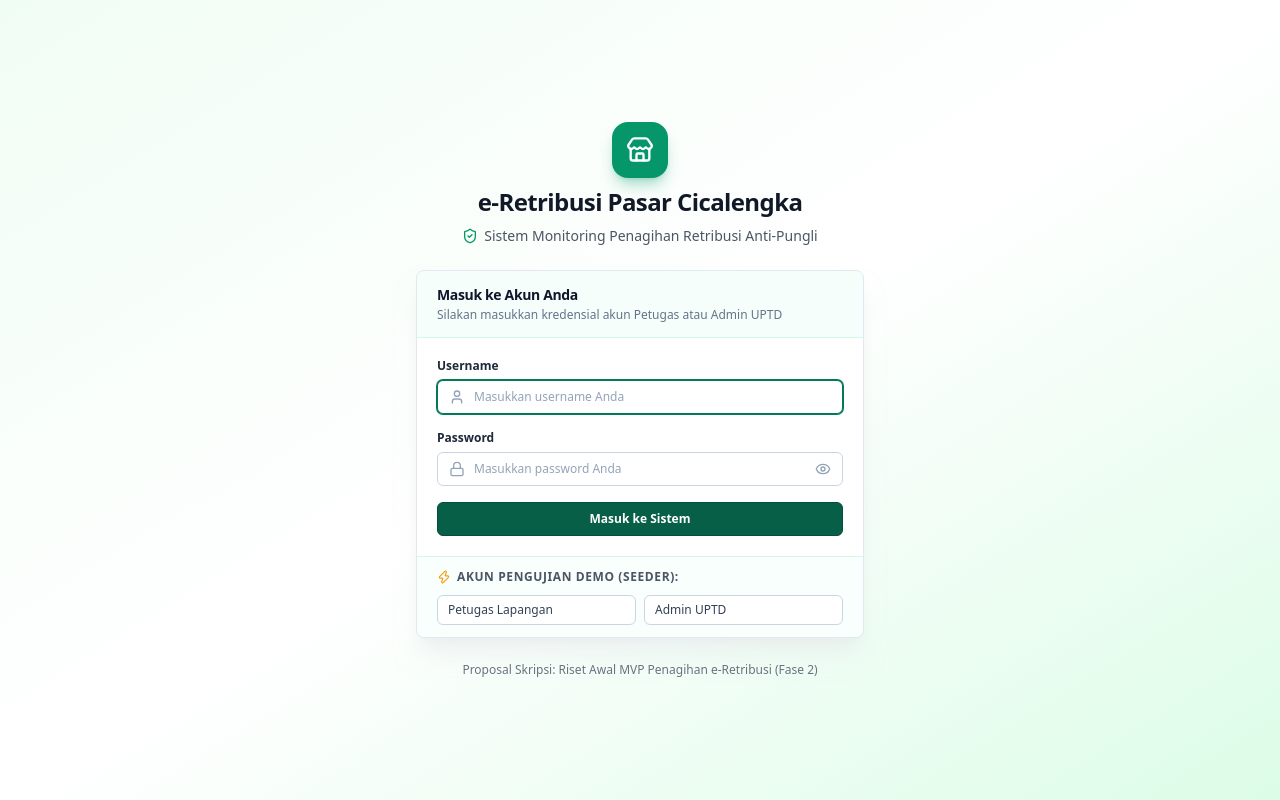
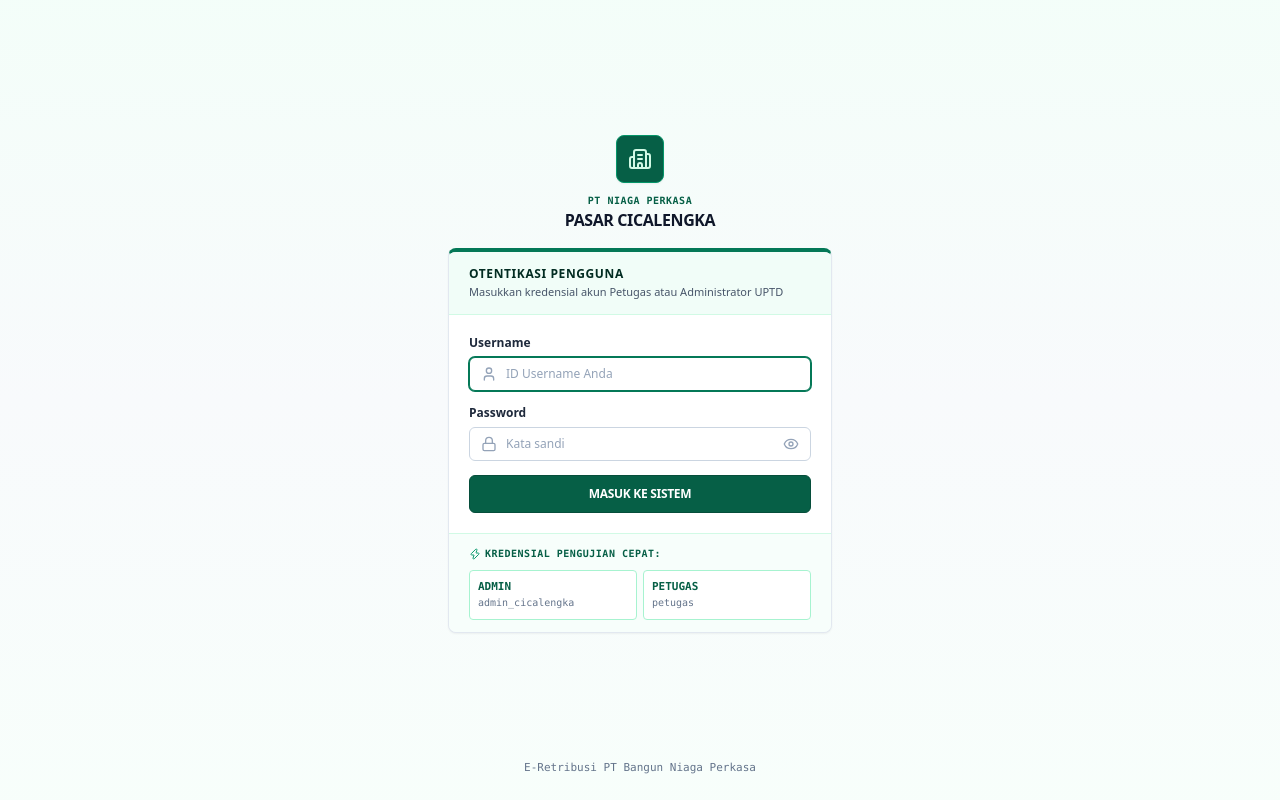
Before and after one commit to rifqyfakhryzain/retribusi-frontend, a React (Vite) app: page /login in a window 1280 px wide. Built offline with nearby package versions, Linux system fonts and the light colour scheme; no server answers.

Commit message:
refactor: redesign login page with govtech identity and fix form logic

```diff
--- a/src/features/auth/LoginPage.jsx
+++ b/src/features/auth/LoginPage.jsx
@@ -1,18 +1,10 @@
 import { useState } from "react";
 import { useNavigate, Navigate } from "react-router-dom";
-import { User, Lock, Store, ShieldCheck, Zap } from "lucide-react";
+import { User, Lock, Building2, ShieldCheck, Zap } from "lucide-react";
 import { useAuth } from "../../context/AuthContext";
 import Button from "../../components/ui/Button";
 import Input from "../../components/ui/Input";
 import Alert from "../../components/ui/Alert";
-import {
-  Card,
-  CardHeader,
-  CardTitle,
-  CardDescription,
-  CardContent,
-  CardFooter,
-} from "../../components/ui/Card";
 
 export default function LoginPage() {
   const navigate = useNavigate();
@@ -23,7 +15,7 @@ export default function LoginPage() {
   const [loading, setLoading] = useState(false);
   const [errorMsg, setErrorMsg] = useState("");
 
-  // Jika sudah login, langsung arahkan ke halamannya masing-masing
+  // Jika sudah terotentikasi, alihkan langsung sesuai role
   if (isAuthenticated) {
     return <Navigate to={role === "ADMIN" ? "/dashboard" : "/scanner"} replace />;
   }
@@ -32,13 +24,12 @@ export default function LoginPage() {
     e.preventDefault();
     setErrorMsg("");
 
-    // Validasi sederhana sisi klien
     if (!username.trim()) {
-      setErrorMsg("Username tidak boleh kosong");
+      setErrorMsg("Username ID wajib diisi");
       return;
     }
     if (!password) {
-      setErrorMsg("Password tidak boleh kosong");
+      setErrorMsg("Password wajib diisi");
       return;
     }
 
@@ -46,25 +37,22 @@ export default function LoginPage() {
       setLoading(true);
       const user = await login(username, password);
 
-      // Routing sesuai role hasil seeder Fase 1
       if (user.role === "ADMIN") {
         navigate("/dashboard", { replace: true });
       } else {
         navigate("/scanner", { replace: true });
       }
     } catch (err) {
-      // Ambil pesan error dari backend Express (misal: "Username tidak ditemukan" / "Password salah")
       const message =
         err.response?.data?.message ||
         err.message ||
-        "Terjadi kesalahan saat mencoba login";
+        "Gagal melakukan otentikasi ke server";
       setErrorMsg(message);
     } finally {
       setLoading(false);
     }
   };
 
-  // Helper untuk tombol preset pengujian cepat (Sangat berguna untuk demonstrasi sidang skripsi)
   const setQuickCredentials = (u, p) => {
     setUsername(u);
     setPassword(p);
@@ -72,33 +60,37 @@ export default function LoginPage() {
   };
 
   return (
-    <div className="min-h-screen bg-gradient-to-br from-pasar-50 via-white to-pasar-100 flex items-center justify-center p-4">
-      <div className="w-full max-w-md space-y-6">
-        {/* Header Identitas Institusi */}
-        <div className="text-center space-y-2">
-          <div className="inline-flex items-center justify-center h-14 w-14 rounded-2xl bg-pasar-600 text-white shadow-lg shadow-pasar-600/30">
-            <Store className="h-7 w-7" />
+    <div className="min-h-screen bg-gradient-to-b from-emerald-50/60 via-slate-50 to-emerald-50/40 flex flex-col justify-between p-4 font-sans text-slate-900">
+      <div className="flex-1 flex items-center justify-center py-8">
+        <div className="w-full max-w-sm space-y-4">
+          {/* Header Identitas Institusi Resmi (Nuansa Hijau UPTD) */}
+          <div className="text-center space-y-1.5">
+            <div className="inline-flex items-center justify-center h-12 w-12 rounded-lg bg-emerald-800 text-white font-mono font-bold text-base border border-emerald-600 shadow-sm mb-1">
+              <Building2 className="h-6 w-6 text-emerald-100" />
             </div>
-          <h1 className="text-2xl font-bold tracking-tight text-gray-900">
-            e-Retribusi Pasar Cicalengka
+            <div>
+              <p className="text-[10px] font-mono tracking-wider font-bold text-emerald-800 uppercase">
+                PT Niaga Perkasa
+              </p>
+              <h1 className="text-base font-bold uppercase tracking-tight text-slate-900">
+                PASAR CICALENGKA
               </h1>
-          <p className="text-sm text-gray-600 flex items-center justify-center gap-1.5">
-            <ShieldCheck className="h-4 w-4 text-pasar-600" />
-            Sistem Monitoring Penagihan Retribusi Anti-Pungli
+            </div>
+          </div>
+
+          {/* Form Card */}
+          <div className="bg-white rounded-lg border-t-4 border-t-emerald-700 border-x border-b border-slate-200 shadow-sm overflow-hidden">
+            <div className="px-5 py-3.5 bg-emerald-50/70 border-b border-emerald-100">
+              <h2 className="text-xs font-bold uppercase tracking-wider text-emerald-950">
+                Otentikasi Pengguna
+              </h2>
+              <p className="text-[11px] text-slate-600 mt-0.5">
+                Masukkan kredensial akun Petugas atau Administrator UPTD
               </p>
             </div>
 
-        {/* Card Formulir Login */}
-        <Card className="shadow-xl shadow-gray-200/50">
-          <CardHeader>
-            <CardTitle>Masuk ke Akun Anda</CardTitle>
-            <CardDescription>
-              Silakan masukkan kredensial akun Petugas atau Admin UPTD
-            </CardDescription>
-          </CardHeader>
-
-          <CardContent>
-            <form onSubmit={handleSubmit} className="space-y-4">
+            <div className="p-5">
+              <form onSubmit={handleSubmit} className="space-y-3.5">
                 {errorMsg && (
                   <Alert
                     variant="error"
@@ -111,7 +103,7 @@ export default function LoginPage() {
                   label="Username"
                   id="username"
                   name="username"
-                placeholder="Masukkan username Anda"
+                  placeholder="ID Username Anda"
                   value={username}
                   onChange={(e) => setUsername(e.target.value)}
                   icon={User}
@@ -124,7 +116,7 @@ export default function LoginPage() {
                   id="password"
                   name="password"
                   type="password"
-                placeholder="Masukkan password Anda"
+                  placeholder="Kata sandi"
                   value={password}
                   onChange={(e) => setPassword(e.target.value)}
                   icon={Lock}
@@ -133,52 +125,48 @@ export default function LoginPage() {
 
                 <Button
                   type="submit"
-                variant="primary"
-                className="w-full mt-2"
-                size="md"
+                  variant="gov"
+                  className="w-full mt-2 font-bold tracking-tight text-xs py-2.5"
                   isLoading={loading}
                 >
-                Masuk ke Sistem
+                  MASUK KE SISTEM
                 </Button>
               </form>
-          </CardContent>
+            </div>
 
-          {/* Quick-fill Akun Pengujian (Fase 1 Seeder) */}
-          <CardFooter className="flex-col items-start gap-2.5">
-            <div className="flex items-center gap-1.5 text-xs font-semibold text-gray-600 uppercase tracking-wider">
-              <Zap className="h-3.5 w-3.5 text-amber-500" />
-              <span>Akun Pengujian Demo (Seeder):</span>
+            {/* Quick Demo Credentials */}
+            <div className="px-5 py-3 bg-emerald-50/40 border-t border-emerald-100 text-xs">
+              <div className="flex items-center gap-1 text-[10px] font-mono font-bold text-emerald-800 uppercase tracking-wider mb-2">
+                <Zap className="h-3 w-3 text-emerald-600" />
+                <span>Kredensial Pengujian Cepat:</span>
               </div>
-            <div className="grid grid-cols-2 gap-2 w-full">
-              <Button
+              <div className="grid grid-cols-2 gap-1.5 font-mono text-[11px]">
+                <button
                   type="button"
-                variant="outline"
-                size="sm"
-                className="text-xs justify-start"
+                  onClick={() => setQuickCredentials("admin_cicalengka", "admincicalengka")}
+                  className="p-2 bg-white border border-emerald-200 rounded text-emerald-950 hover:bg-emerald-50 hover:border-emerald-300 transition-colors text-left cursor-pointer shadow-2xs"
+                >
+                  <span className="font-bold block text-emerald-800">ADMIN</span>
+                  <span className="text-[10px] text-slate-500">admin_cicalengka</span>
+                </button>
+                <button
+                  type="button"
                   onClick={() => setQuickCredentials("petugas", "petugas123")}
+                  className="p-2 bg-white border border-emerald-200 rounded text-emerald-950 hover:bg-emerald-50 hover:border-emerald-300 transition-colors text-left cursor-pointer shadow-2xs"
                 >
-                Petugas Lapangan
-              </Button>
-              <Button
-                type="button"
-                variant="outline"
-                size="sm"
-                className="text-xs justify-start"
-                onClick={() =>
-                  setQuickCredentials("admin_cicalengka", "admincicalengka")
-                }
-              >
-                Admin UPTD
-              </Button>
+                  <span className="font-bold block text-emerald-800">PETUGAS</span>
+                  <span className="text-[10px] text-slate-500">petugas</span>
+                </button>
               </div>
-          </CardFooter>
-        </Card>
+            </div>
+          </div>
+        </div>
+      </div>
 
-        {/* Footer Skripsi */}
-        <p className="text-center text-xs text-gray-500">
-          Proposal Skripsi: Riset Awal MVP Penagihan e-Retribusi (Fase 2)
-        </p>
-      </div>
+      {/* Footer */}
+      <footer className="text-center text-[11px] font-mono text-slate-500 py-2">
+        E-Retribusi PT Bangun Niaga Perkasa
+      </footer>
     </div>
   );
 }
```
Lines whose indentation alone changed are shown as unchanged.
